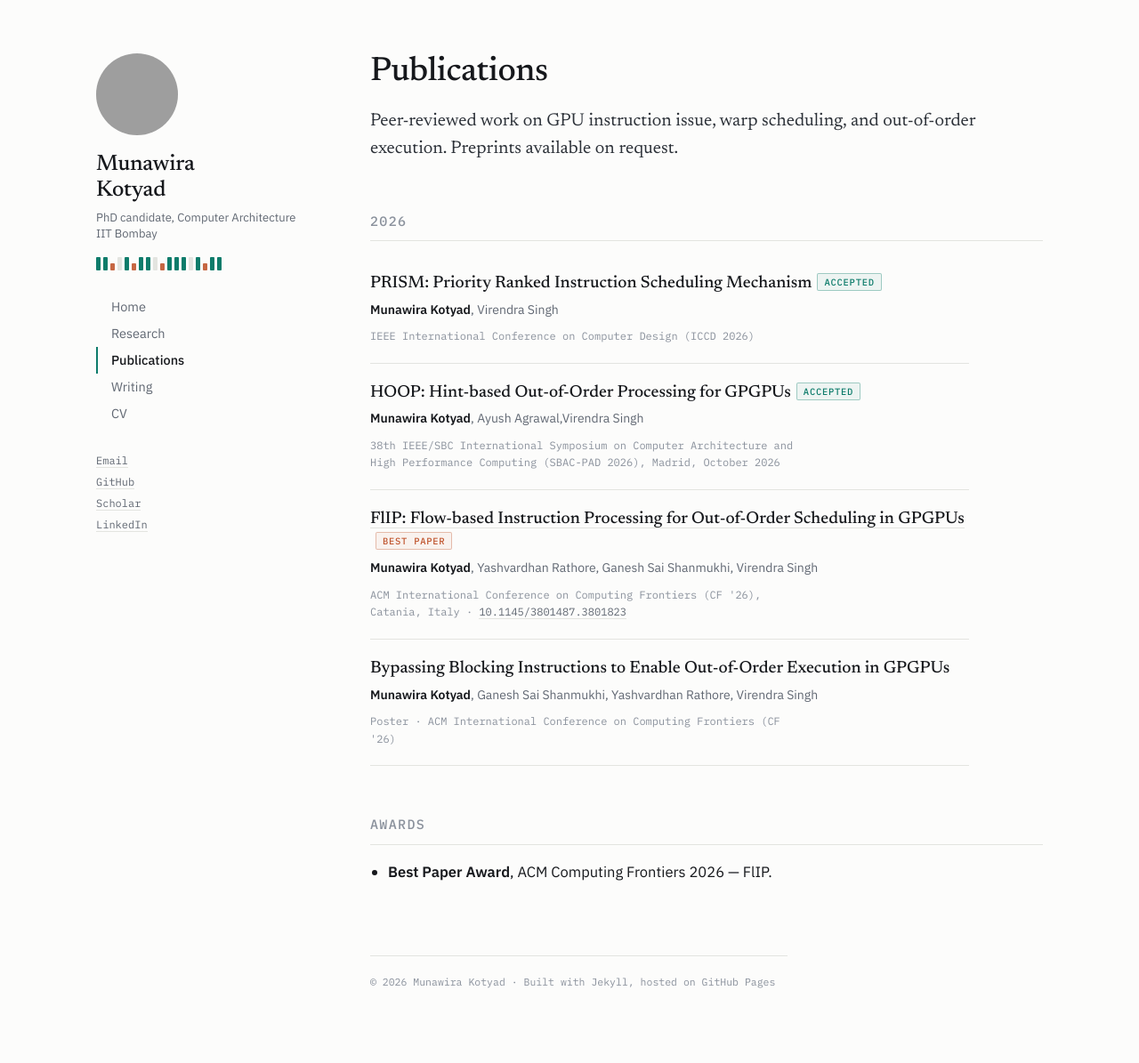
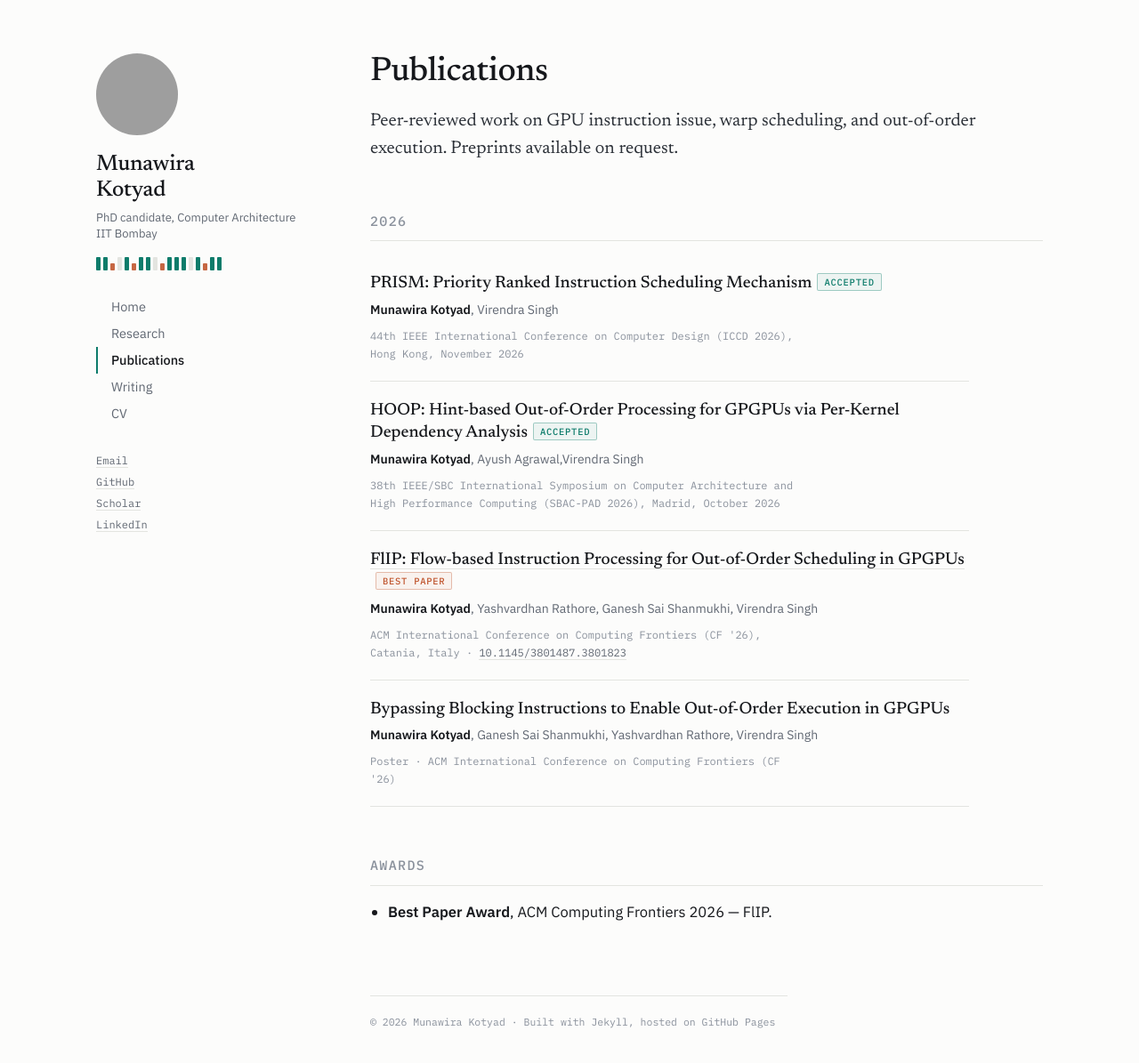
Before and after one commit to munawira/munawira.github.io, a Jekyll site: the page built from publications.md, in a window 1280 px wide and 1255 px high. Shown: the top 1195 px of the window at 89% size. Built offline with Jekyll 4.4.1, drawn with Linux system fonts in a browser that asks for light colours; grey boxes are pictures that could not be loaded.

Commit message:
Update publications.md

```diff
--- a/publications.md
+++ b/publications.md
@@ -15,11 +15,11 @@
 <div class="pub">
   <p class="pub-title">PRISM: Priority Ranked Instruction Scheduling Mechanism<span class="tag accepted">Accepted</span></p>
   <p class="pub-authors"><span class="me">Munawira Kotyad</span>, Virendra Singh</p>
-  <p class="pub-meta">IEEE International Conference on Computer Design (ICCD 2026)</p>
+  <p class="pub-meta"> 44th IEEE International Conference on Computer Design (ICCD 2026), Hong Kong, November 2026</p>
 </div>
 
 <div class="pub">
-  <p class="pub-title">HOOP: Hint-based Out-of-Order Processing for GPGPUs<span class="tag accepted">Accepted</span></p>
+  <p class="pub-title">HOOP: Hint-based Out-of-Order Processing for GPGPUs via Per-Kernel Dependency Analysis<span class="tag accepted">Accepted</span></p>
   <p class="pub-authors"><span class="me">Munawira Kotyad</span>, Ayush Agrawal,Virendra Singh</p>
   <p class="pub-meta">38th IEEE/SBC International Symposium on Computer Architecture and High Performance Computing (SBAC-PAD 2026), Madrid, October 2026</p>
 </div>
```
